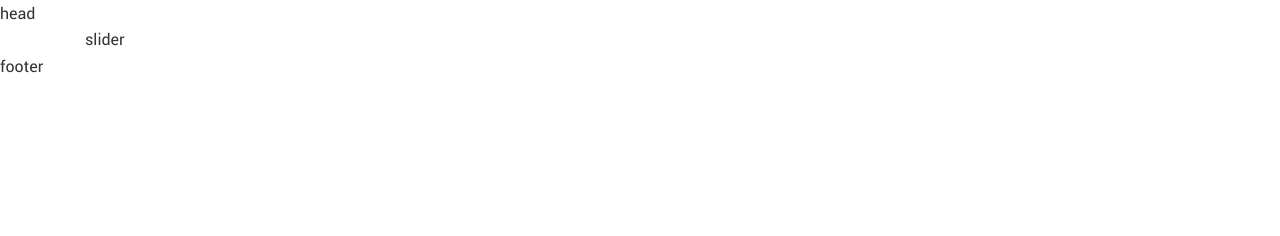
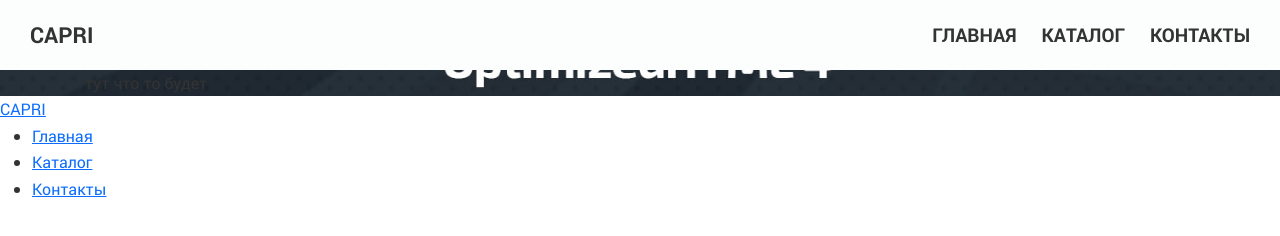
Before and after one commit to sledua/capri, a website: page app/index.html in a window 1280 px wide. Drawn offline with Linux system fonts and the light colour scheme.

Commit message:
base 1/2/1 v0.0.0.1

```diff
--- a/app/index.html
+++ b/app/index.html
@@ -6,7 +6,7 @@
 	<meta charset="utf-8">
 	<!-- <base href="/"> -->
 
-	<title>OptimizedHTML 4</title>
+	<title>Capri вязание и описания</title>
 	<meta name="description" content="">
 
 	<meta http-equiv="X-UA-Compatible" content="IE=edge">
@@ -27,16 +27,38 @@
 </head>
 
 <body>
-
 	<!-- Custom HTML -->
-
-<header>head</header>
-<div class="container">
-	<div class="row">
-		<div class="cl-lg-12">slider</div>
+<header>
+	<div class="logo">
+		<a href="/">CAPRI</a>
+	</div>
+	<nav>
+		<ul class="navigation top">
+			<li class="active"><a href="/">Главная</a></li>
+			<li><a href="catalog.html">Каталог</a></li>
+			<li><a href="contact.html">Контакты</a></li>
+		</ul>
+	</nav>
+</header>
+<div class="section__one">
+	<div class="container">
+		<div class="row">
+			<div class="cl-lg-12">тут что то будет</div>
+		</div>
 	</div>
 </div>
-<footer>footer</footer>
+<footer>
+	<div class="logo">
+		<a href="/">CAPRI</a>
+	</div>
+	<nav>
+		<ul class="navigation top">
+			<li class="active"><a href="/">Главная</a></li>
+			<li><a href="catalog.html">Каталог</a></li>
+			<li><a href="contact.html">Контакты</a></li>
+		</ul>
+	</nav>
+</footer>
 
 	<script src="js/scripts.min.js"></script>
 
--- a/app/scss/_libs.scss
+++ b/app/scss/_libs.scss
@@ -1,3 +1,3 @@
 @import "../libs/bootstrap/scss/bootstrap-reboot.scss";
 @import "../libs/bootstrap/scss/bootstrap-grid.scss";
-@import "../libs/bootstrap/scss/utilities/_sizing.scss";
+@import "../libs/bootstrap/scss/utilities.scss";
--- a/app/scss/main.scss
+++ b/app/scss/main.scss
@@ -1,3 +1,4 @@
+@use 'sass:math';
 @import "vars";
 @import "fonts";
 @import "libs";
@@ -47,7 +48,50 @@ body {
 b, strong {
 	font-weight: bold;
 }
-
+header {
+	display: flex;
+	justify-content: space-between;
+	align-items: center;
+	padding: 0 $gutter;
+	height: 70px;
+	z-index: 100;
+	background-color: lighten($color: #10272517, $amount: 80);
+	.logo {
+		margin: 0;
+		padding: 0;
+		a {
+			color: $text;
+				text-decoration: none;
+				text-transform: uppercase;
+				font-weight: bold;
+				font-size: 22px;
+		}
+	}
+	ul {
+		display: flex;
+		margin: 0;
+		padding: 0;
+		li {
+			list-style-type: none;
+			margin-left: 25px;
+			a {
+				color: $text;
+				text-decoration: none;
+				text-transform: uppercase;
+				font-weight: bold;
+				font-size: 19px;
+			}
+		}
+	}
+}
+.section{
+	&__one {
+		background-image: url(../img/preview.jpg);
+		background-size: cover;
+		background-position: center;
+		display: block;
+	}
+}
 
 
 @import "media"; // Always at the end
--- a/gulpfile.js
+++ b/gulpfile.js
@@ -1,4 +1,4 @@
-var syntax        = 'sass', // Syntax: sass or scss;
+var syntax        = 'scss', // Syntax: sass or scss;
 		gulpversion   = '4'; // Gulp version: 3 or 4
 
 var gulp          = require('gulp'),
```
Also changed, not shown: app/js/scripts.min.js (+0 -3 lines), app/css/main.min.css, app/img/slide.jpg (added).
